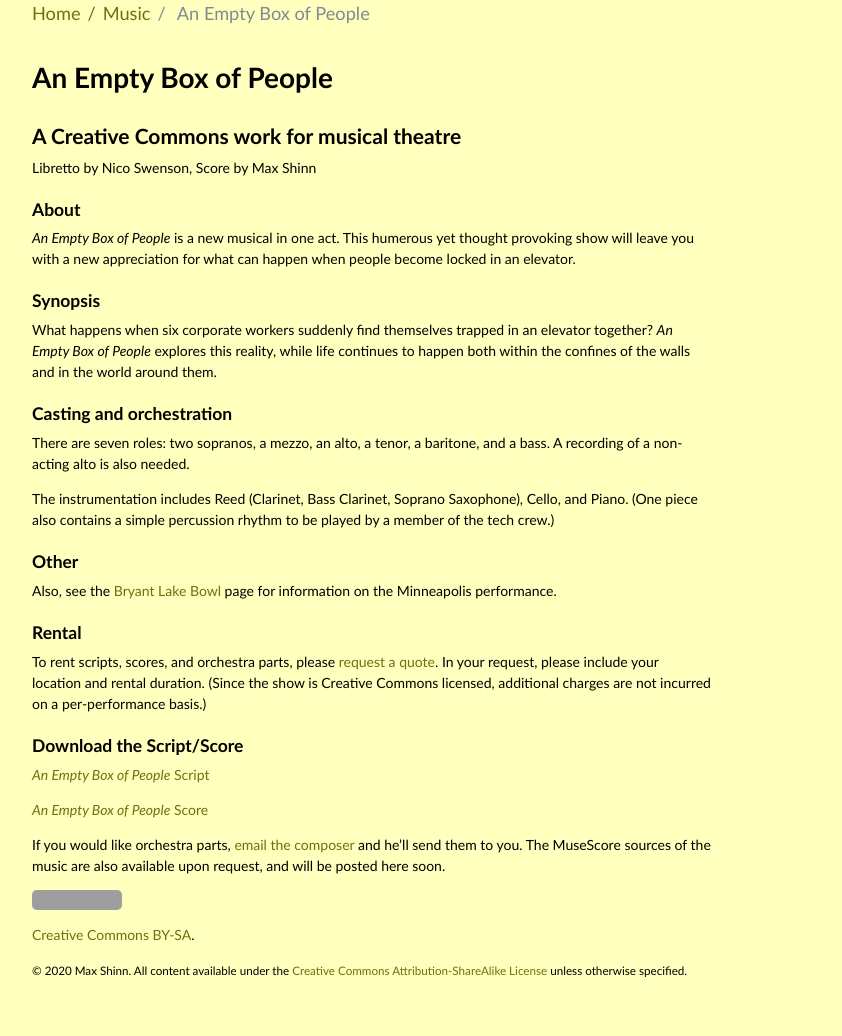
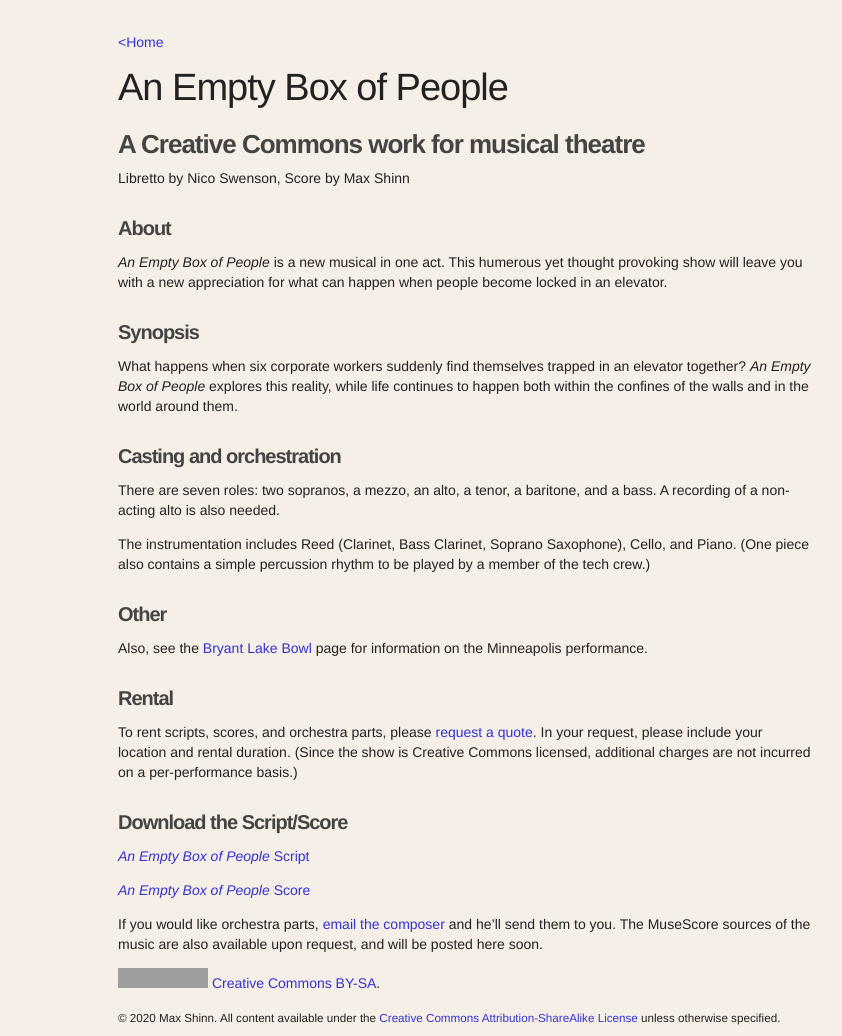
Before and after one commit to mwshinn/mwshinn.github.io, a Jekyll site: the page built from empty_box_of_people.md, in a window 1280 px wide. Shown: the whole page, without its empty margins (174-1016 px from the left). Built offline with Jekyll 4.4.1, drawn with Linux system fonts in a browser that asks for light colours; before the commit the page ends 1008 px from its top, so only the background shows below that; grey boxes are pictures that could not be loaded.

Commit message:
Update style

```diff
--- a/_config.yml
+++ b/_config.yml
@@ -5,14 +5,8 @@ permalink:           pretty
 title:               Maxwell Shinn's Homepage
 tagline:
 url:                 http://www.maxshinnpotential.com
-baseurl:             ""
+baseurl:             /home/max/Site/github/mwshinn.github.io/_site
 
-# Assets
-#
-# We specify the directory for Jekyll so we can use @imports.
-sass:
-  sass_dir:          _sass
-  style:            :compressed
 
 # About/contact
 author:
--- a/_includes/head.html
+++ b/_includes/head.html
@@ -10,7 +10,6 @@
     {% endif %}
   </title>
 
-  <link rel="stylesheet" href="{{ site.baseurl }}/styles.css">
-  <link rel="stylesheet" href="{{ site.baseurl }}/public/css/breadcrumb-style.css">
+  <link rel="stylesheet" href="{{ site.baseurl }}/style.css">
   <link rel="shortcut icon" href="{{ site.baseurl }}/public/favicon.ico">
 </head>
--- a/_includes/nav-breadcrumbs.html
+++ b/_includes/nav-breadcrumbs.html
@@ -3,43 +3,7 @@
   <nav class="breadcrumbs hidden-sm-down">
 
     <!--<a class="breadcrumb-item" href="/"><img height="22" src="{{ site.baseurl }}/public/msp.png" /></a>-->
-    <a class="breadcrumb-item" href={{ "/" | prepend: site.baseurl }}>Home</a>
-
-    <ol class="breadcrumb list-unstyled" vocab="http://schema.org/" typeof="BreadcrumbList">
-
-    <!-- Iteration breadcrumb item -->
-    {% assign position = 0 %}
-    {% for crumb in breadcrumbs %}
-
-      <!-- Skip if root -->
-      {% if crumb.url == "/" %}
-        {% continue %}
-      {% endif %}
-
-      <!-- Skip if language directory -->
-      {% if page.language %}
-        {% assign langpath = crumb.url | remove: "/" %}
-        {% if langpath == page.language %}
-          {% continue %}
-        {% endif %}
-      {% endif %}
-
-      <!-- Get breadcrumb title. Insert snippet from configuration description to translates breadcrumb if language plugin is installed and YAML subset is set -->
-      {% assign caption = crumb.title %}
-
-      <!-- SEO data -->
-      {% assign position = position  | plus: 1 %}
-
-      <li class="breadcrumb-item{% if crumb.url == page.url %} active{% endif %}" property="itemListElement" typeof="ListItem">
-        {% if crumb.url != page.url %}<a property="item" typeof="WebPage" href="{{ crumb.url | prepend: site.baseurl }}">{% endif %}
-        <span property="name">{{ caption }}</span>
-        {% if crumb.url != page.url %}</a>{% endif %}
-        <meta property="position" content="{{ position }}" />
-      </li>
-
-    {% endfor %}
-
-    </ol>
+    <a class="breadcrumb-item" href={{ "/" | prepend: site.baseurl }}>&lt;Home</a>
 
   </nav>
 {% endif %}
--- a/_sass/_base.scss
+++ /dev/null
@@ -1,86 +0,0 @@
-// Body resets
-//
-// Update the foundational and global aspects of the page.
-
-* {
-  -webkit-box-sizing: border-box;
-     -moz-box-sizing: border-box;
-          box-sizing: border-box;
-}
-
-html,
-body {
-  margin: 0;
-  padding: 0;
-}
-
-html {
-  font-family: $root-font-family;
-  font-size: $root-font-size;
-  line-height: $root-line-height;
-}
-
-body {
-  color: $body-color;
-  background-color: $body-bg;
-  -webkit-text-size-adjust: 100%;
-      -ms-text-size-adjust: 100%;
-}
-
-// No `:visited` state is required by default (browsers will use `a`)
-a {
-  color: $link-color;
-  text-decoration: none;
-
-  // `:focus` is linked to `:hover` for basic accessibility
-  &:hover,
-  &:focus {
-    text-decoration: underline;
-  }
-
-  strong {
-    color: inherit;
-  }
-}
-
-img {
-  display: block;
-  max-width: 100%;
-  margin: 0 0 1rem;
-  border-radius: 5px;
-}
-
-table {
-  margin-bottom: 1rem;
-  width: 100%;
-  font-size: 85%;
-  border: 1px solid #e5e5e5;
-  border-collapse: collapse;
-}
-
-td,
-th {
-  padding: .25rem .5rem;
-  border: 1px solid #e5e5e5;
-}
-
-th {
-  text-align: left;
-}
-
-tbody tr:nth-child(odd) td,
-tbody tr:nth-child(odd) th {
-  background-color: #f9f9f9;
-}
-
-.noalignimg {
-    margin-top: 0px;
-    margin-bottom: 0px;
-    padding-top: 0px;
-    padding-bottom: 0px;
-    border: 0pt none;
-    width: 22px;
-    height: 22px;
-    float: none;
-    display:inline;
-}
--- a/_sass/_code.scss
+++ /dev/null
@@ -1,78 +0,0 @@
-// Code
-//
-// Inline and block-level code snippets. Includes tweaks to syntax highlighted
-// snippets from Pygments/Rouge and Gist embeds.
-
-code,
-pre {
-  font-family: $code-font-family;
-}
-
-code {
-  padding: .25em .5em;
-  font-size: 85%;
-  color: $code-color;
-  background-color: #f9f9f9;
-  border-radius: 3px;
-}
-
-pre {
-  margin-top: 0;
-  margin-bottom: 1rem;
-}
-
-pre code {
-  padding: 0;
-  font-size: 100%;
-  color: inherit;
-  background-color: transparent;
-}
-
-// Pygments via Jekyll
-.highlight {
-  padding: 1rem;
-  margin-bottom: 1rem;
-  font-size: .8rem;
-  line-height: 1.4;
-  background-color: #f9f9f9;
-  border-radius: .25rem;
-
-  pre {
-    margin-bottom: 0;
-    overflow-x: auto;
-  }
-
-  .lineno {
-    display: inline-block; // Ensures the null space also isn't selectable
-    padding-right: .75rem;
-    padding-left: .25rem;
-    color: #999;
-    // Make sure numbers aren't selectable
-    -webkit-user-select: none;
-       -moz-user-select: none;
-            user-select: none;
-  }
-}
-
-
-// Gist via GitHub Pages
-// .gist .gist-file {
-//   font-family: Menlo, Monaco, "Courier New", monospace !important;
-// }
-// .gist .markdown-body {
-//   padding: 15px;
-// }
-// .gist pre {
-//   padding: 0;
-//   background-color: transparent;
-// }
-// .gist .gist-file .gist-data {
-//   font-size: .8rem !important;
-//   line-height: 1.4;
-// }
-// .gist code {
-//   padding: 0;
-//   color: inherit;
-//   background-color: transparent;
-//   border-radius: 0;
-// }
--- a/_sass/_layout.scss
+++ /dev/null
@@ -1,15 +0,0 @@
-// Layout
-//
-// Styles for managing the structural hierarchy of the site.
-
-.container {
-  max-width: $page-width;
-  min-width: $page-width;
-  padding-left:  1.5rem;
-  padding-right: $right-pad;
-  margin: 0 auto;
-}
-
-footer {
-  margin-bottom: 2rem;
-}
--- a/_sass/_masthead.scss
+++ /dev/null
@@ -1,25 +0,0 @@
-// Masthead
-//
-// Super small header above the content for site name and short description.
-
-.masthead {
-  padding-top:    1rem;
-  padding-bottom: 1rem;
-  margin-bottom: 1rem;
-}
-
-.masthead-title {
-  margin-top: 0;
-  margin-bottom: 0;
-  color: $title-color;
-
-  a {
-    color: inherit;
-  }
-
-  small {
-    font-size: 75%;
-    font-weight: 400;
-    opacity: .5;
-  }
-}
--- a/_sass/_message.scss
+++ /dev/null
@@ -1,11 +0,0 @@
-// Messages
-//
-// Show alert messages to users. You may add it to single elements like a `<p>`,
-// or to a parent if there are multiple elements to show.
-
-.message {
-  margin-bottom: 1rem;
-  padding: 1rem;
-  color: #717171;
-  background-color: #f9f9f9;
-}
--- a/_sass/_syntax.scss
+++ /dev/null
@@ -1,65 +0,0 @@
-.highlight .hll { background-color: #ffc; }
-.highlight .c { color: #999; } /* Comment */
-.highlight .err { color: #a00; background-color: #faa } /* Error */
-.highlight .k { color: #069; } /* Keyword */
-.highlight .o { color: #555 } /* Operator */
-.highlight .cm { color: #09f; font-style: italic } /* Comment.Multiline */
-.highlight .cp { color: #099 } /* Comment.Preproc */
-.highlight .c1 { color: #999; } /* Comment.Single */
-.highlight .cs { color: #999; } /* Comment.Special */
-.highlight .gd { background-color: #fcc; border: 1px solid #c00 } /* Generic.Deleted */
-.highlight .ge { font-style: italic } /* Generic.Emph */
-.highlight .gr { color: #f00 } /* Generic.Error */
-.highlight .gh { color: #030; } /* Generic.Heading */
-.highlight .gi { background-color: #cfc; border: 1px solid #0c0 } /* Generic.Inserted */
-.highlight .go { color: #aaa } /* Generic.Output */
-.highlight .gp { color: #009; } /* Generic.Prompt */
-.highlight .gs { } /* Generic.Strong */
-.highlight .gu { color: #030; } /* Generic.Subheading */
-.highlight .gt { color: #9c6 } /* Generic.Traceback */
-.highlight .kc { color: #069; } /* Keyword.Constant */
-.highlight .kd { color: #069; } /* Keyword.Declaration */
-.highlight .kn { color: #069; } /* Keyword.Namespace */
-.highlight .kp { color: #069 } /* Keyword.Pseudo */
-.highlight .kr { color: #069; } /* Keyword.Reserved */
-.highlight .kt { color: #078; } /* Keyword.Type */
-.highlight .m { color: #f60 } /* Literal.Number */
-.highlight .s { color: #d44950 } /* Literal.String */
-.highlight .na { color: #4f9fcf } /* Name.Attribute */
-.highlight .nb { color: #366 } /* Name.Builtin */
-.highlight .nc { color: #0a8; } /* Name.Class */
-.highlight .no { color: #360 } /* Name.Constant */
-.highlight .nd { color: #99f } /* Name.Decorator */
-.highlight .ni { color: #999; } /* Name.Entity */
-.highlight .ne { color: #c00; } /* Name.Exception */
-.highlight .nf { color: #c0f } /* Name.Function */
-.highlight .nl { color: #99f } /* Name.Label */
-.highlight .nn { color: #0cf; } /* Name.Namespace */
-.highlight .nt { color: #2f6f9f; } /* Name.Tag */
-.highlight .nv { color: #033 } /* Name.Variable */
-.highlight .ow { color: #000; } /* Operator.Word */
-.highlight .w { color: #bbb } /* Text.Whitespace */
-.highlight .mf { color: #f60 } /* Literal.Number.Float */
-.highlight .mh { color: #f60 } /* Literal.Number.Hex */
-.highlight .mi { color: #f60 } /* Literal.Number.Integer */
-.highlight .mo { color: #f60 } /* Literal.Number.Oct */
-.highlight .sb { color: #c30 } /* Literal.String.Backtick */
-.highlight .sc { color: #c30 } /* Literal.String.Char */
-.highlight .sd { color: #c30; font-style: italic } /* Literal.String.Doc */
-.highlight .s2 { color: #c30 } /* Literal.String.Double */
-.highlight .se { color: #c30; } /* Literal.String.Escape */
-.highlight .sh { color: #c30 } /* Literal.String.Heredoc */
-.highlight .si { color: #a00 } /* Literal.String.Interpol */
-.highlight .sx { color: #c30 } /* Literal.String.Other */
-.highlight .sr { color: #3aa } /* Literal.String.Regex */
-.highlight .s1 { color: #c30 } /* Literal.String.Single */
-.highlight .ss { color: #fc3 } /* Literal.String.Symbol */
-.highlight .bp { color: #366 } /* Name.Builtin.Pseudo */
-.highlight .vc { color: #033 } /* Name.Variable.Class */
-.highlight .vg { color: #033 } /* Name.Variable.Global */
-.highlight .vi { color: #033 } /* Name.Variable.Instance */
-.highlight .il { color: #f60 } /* Literal.Number.Integer.Long */
-
-.css .o,
-.css .o + .nt,
-.css .nt + .nt { color: #999; }
--- a/_sass/_type.scss
+++ /dev/null
@@ -1,121 +0,0 @@
-// Typography
-//
-// Headings, body text, lists, and other misc typographic elements.
-
-h1, h2, h3, h4, h5, h6 {
-  margin-bottom: .5rem;
-  font-weight: 600;
-  line-height: 1.25;
-  color: $header-color;
-  text-rendering: optimizeLegibility;
-}
-
-h1 {
-  font-size: 2rem;
-}
-
-h2 {
-  margin-top: 1rem;
-  font-size: 1.5rem;
-}
-
-h3 {
-  margin-top: 1.5rem;
-  font-size: 1.25rem;
-}
-
-h4, h5, h6 {
-  margin-top: 1rem;
-  font-size: 1rem;
-}
-
-p {
-  margin-top: 0;
-  margin-bottom: 1rem;
-}
-
-strong {
-  color: #303030;
-}
-
-ul, ol, dl {
-  margin-top: 0;
-  margin-bottom: 1rem;
-}
-
-ul, ol, dl ul, ol, dl {
-  margin-bottom: 0;
-}
-
-dt {
-  font-weight: bold;
-}
-
-dd {
-  margin-bottom: .5rem;
-}
-
-hr {
-  position: relative;
-  margin: 1.5rem 0;
-  border: 0;
-  border-top: 1px solid #eee;
-  border-bottom: 1px solid #fff;
-}
-
-abbr {
-  font-size: 85%;
-  font-weight: bold;
-  color: #555;
-  text-transform: uppercase;
-
-  &[title] {
-    cursor: help;
-    border-bottom: 1px dotted $border-color;
-  }
-}
-
-blockquote {
-  padding: .5rem 1rem;
-  margin: .8rem 0;
-  color: $block-color;
-  border-left: .25rem solid $border-color;
-
-  p:last-child {
-    margin-bottom: 0;
-  }
-
-  @media (min-width: 30em) {
-    padding-right: 5rem;
-    padding-left: 1.25rem;
-  }
-}
-
-
-// Markdown footnotes
-//
-// See the example content post for an example.
-
-// Footnote number within body text
-a[href^="#fn:"],
-// Back to footnote link
-a[href^="#fnref:"] {
-  display: inline-block;
-  margin-left: .1rem;
-  font-weight: bold;
-}
-
-// List of footnotes
-.footnotes {
-  margin-top: 2rem;
-  font-size: 85%;
-}
-
-// Custom type
-//
-// Extend paragraphs with `.lead` for larger introductory text.
-
-.lead {
-  font-size: 1.25rem;
-  font-weight: 300;
-}
--- a/_sass/_variables.scss
+++ /dev/null
@@ -1,52 +0,0 @@
-$gray-1: #f9f9f9;
-$gray-2: #ccc;
-$gray-3: #767676;
-$gray-4: #515151;
-$gray-5: #313131;
-
-//$pal1: #7F7D38;
-//$pal2: #FFFCBD;
-//$pal3: #FFF971;
-//$pal4: #7F7E5F;
-//$pal4alt: #545440;
-//$pal5: #CCC75A;
-
-$pal1: #ffffbe;
-$pal2: #e4e47b;
-$pal3: #aaaa39;
-$pal4: #70700e;
-$pal5: #353500;
-
-$red: #ac4142;
-$orange: #d28445;
-$yellow: #f4bf75;
-$green: #90a959;
-$cyan: #75b5aa;
-$blue: #268bd2;
-// $blue: #6a9fb5;
-$brown: #8f5536;
-$lightyellow: #ffffbb;
-$black: #000000;
-
-//$root-font-family: "Ubuntu", -apple-system, BlinkMacSystemFont, "Segoe UI", "Roboto", "Oxygen", "Ubuntu", "Cantarell", "Fira Sans", "Droid Sans", "Helvetica Neue", Arial, sans-serif;
-
-$root-font-family: "Linux Biolinum", "Optima LT Std", "Candara", "Liberation Sans", "Helvetica Neue", Arial, sans-serif;
-$root-font-size: 14px;
-$root-line-height: 1.5;
-
-$body-color: $black;
-$body-bg: $pal1;
-$link-color: $pal4;
-
-//$border-color: #e5e5e5;
-$border-color: $pal3;
-
-$code-font-family: Menlo, Monaco, "Courier New", monospace;
-$code-color: #bf616a;
-
-$block-color: $pal5;
-$header-color: $black;
-$title-color: $black;
-
-$page-width: 65rem;
-$right-pad: 15rem;
--- /dev/null
+++ b/style.css
@@ -0,0 +1,67 @@
+body {
+  margin-left: auto;
+  margin-right: auto;
+  max-width: 760px;
+  background-color: #f5efe7;
+}
+
+div.container {
+  margin: 2em 2em 0 2em;
+}
+
+
+a, a:visited, a:active, a:hover {
+  color: #33c;
+    text-decoration: none;
+}
+
+a:hover {
+    text-decoration: underline;
+}
+
+h1 a, h1 a:visited, h1 a:active, h1 a:hover {
+    color: #333;
+    text-decoration: none;
+}
+
+h1 {
+    font-family: Helvetica, Arial, sans;
+	font-size: 38px;
+	line-height: 30px;
+	letter-spacing: -1px;
+	color: #444;
+	margin: 0 0 0 0;
+	padding: 0 0 0 0;
+    font-weight: 100;
+}
+
+h2 {
+	font-family: Helvetica, Arial, sans;
+	font-size: 26px;
+	line-height: 40px;
+	letter-spacing: -1px;color: #444;
+    margin-bottom: -10px;
+}
+
+h3 {
+	font-family: Helvetica, Arial, sans;
+	font-size: 20px;
+	line-height: 40px;
+	letter-spacing: -1px;color: #444;
+    margin-bottom: -10px;
+}
+
+p, ul, nav, footer {
+    font-family: Helvetica, Arial, sans;
+	font-size: 14px;
+	line-height: 20px;
+	color: #222;
+}
+
+h1 a {
+    color: #222;
+}
+
+nav {
+    margin-bottom: 20px;
+}
--- a/styles.scss
+++ /dev/null
@@ -1,27 +0,0 @@
----
-# Use a comment to ensure Jekyll reads the file to be transformed into CSS later
-# only main files contain this front matter, not partials.
----
-
-//
-//                        ___
-//                       /\_ \
-//  _____     ___     ___\//\ \      __
-// /\ '__`\  / __`\  / __`\\ \ \   /'__`\
-// \ \ \_\ \/\ \_\ \/\ \_\ \\_\ \_/\  __/
-//  \ \ ,__/\ \____/\ \____//\____\ \____\
-//   \ \ \/  \/___/  \/___/ \/____/\/____/
-//    \ \_\
-//     \/_/
-//
-// Designed, built, and released under MIT license by @mdo. Learn more at
-// https://github.com/poole/poole.
-
-@import "variables";
-@import "base";
-@import "type";
-@import "syntax";
-@import "code";
-@import "layout";
-@import "masthead";
-@import "message";
```
